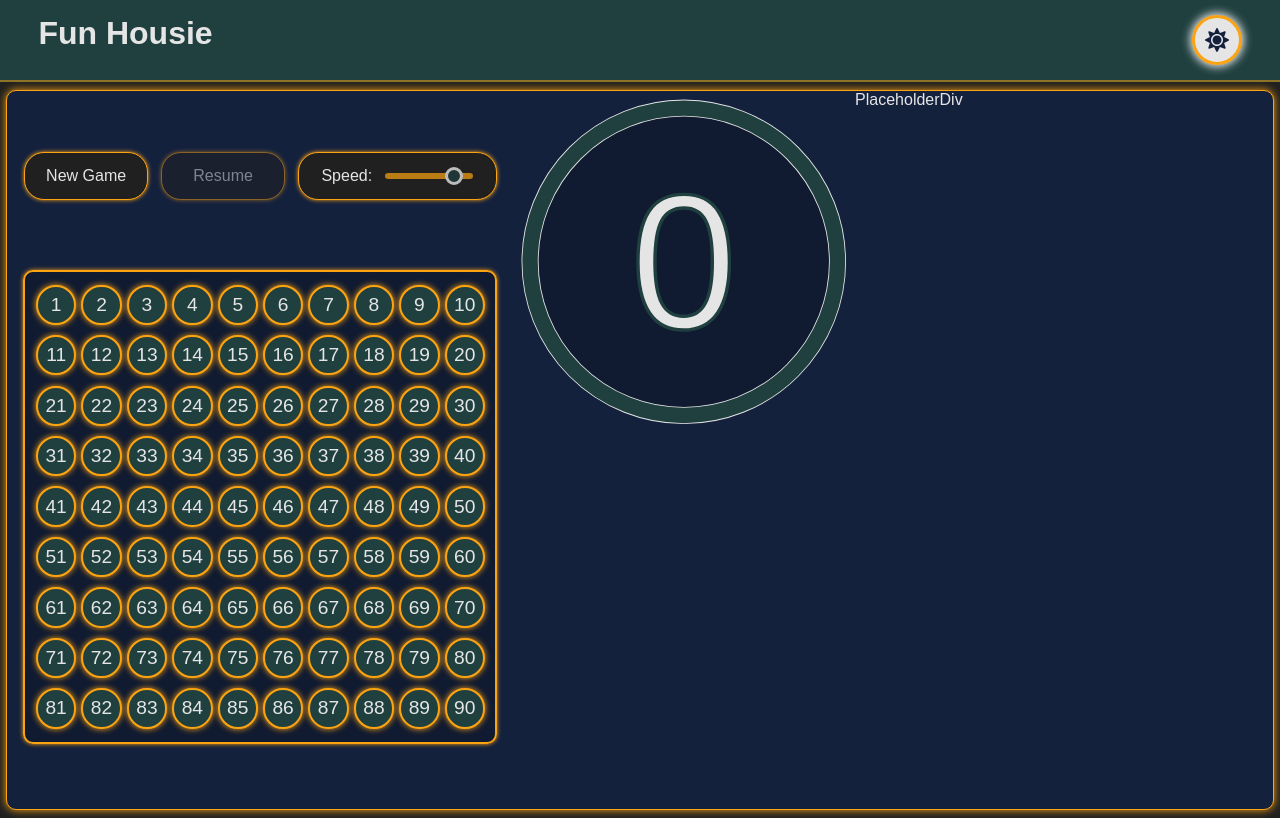
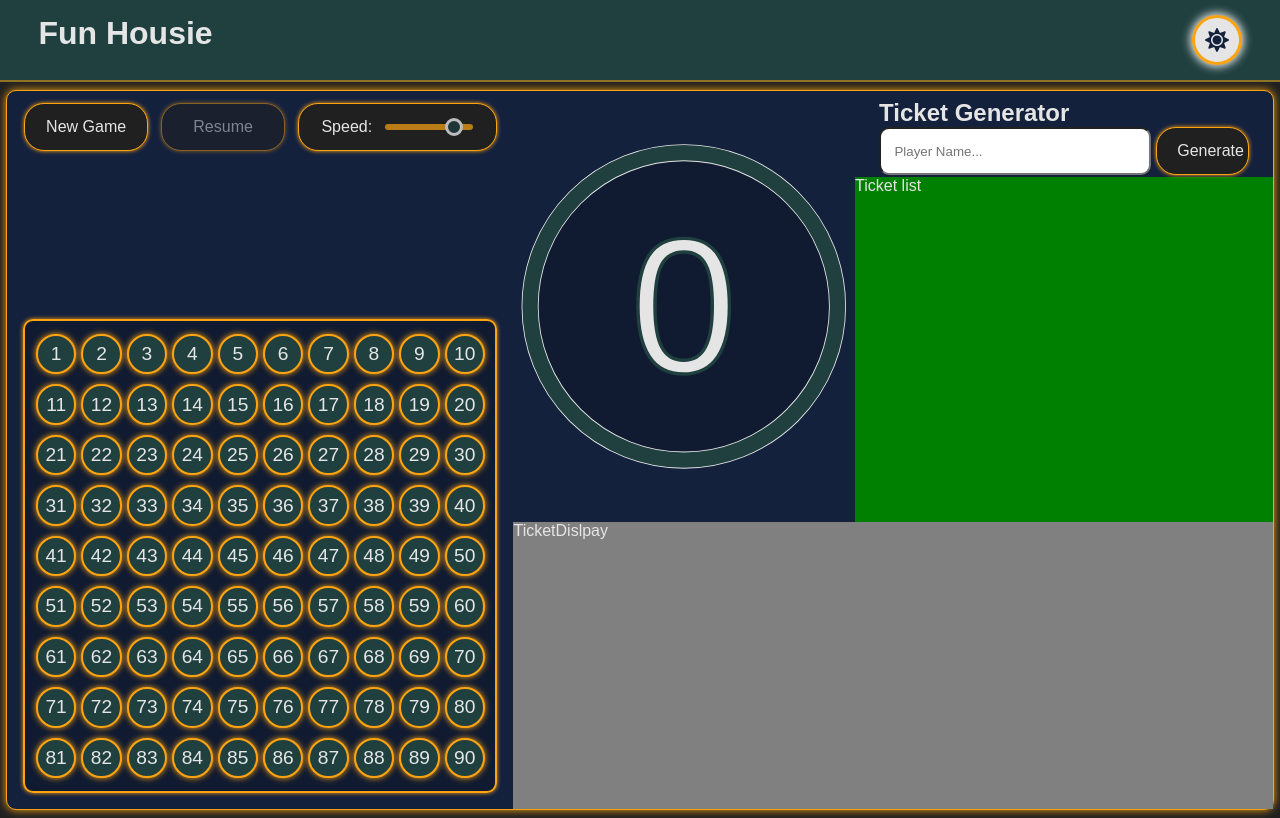
Before and after one commit to rohitharidas91/Fun-Housie, a React (Vite) app: page / in a window 1280 px wide. Built offline with nearby package versions, Linux system fonts and the light colour scheme.

Commit message:
Added ticket Generator Component skeleton

```diff
--- a/src/components/App/App.css
+++ b/src/components/App/App.css
@@ -14,7 +14,7 @@
     width: 40%;
     display: flex;
     flex-direction: column;
-    justify-content: space-evenly ;
+    justify-content: space-between ;
 }
 
 .appRight {
@@ -23,7 +23,22 @@
 
 .appRightUpper {
     display: flex;
+    justify-content: space-evenly;
+    height: 60%;
 }
+
+.appRightUpper-left {
+    width: 45%;
+    display: flex;
+}
+.appRightUpper-right {
+    width: 55%;
+}
+.appRightLower {
+    height: 40%;
+
+}
+
 
 /* Mobile Responsive */
 @media screen and (max-width: 1024px) {
--- a/src/components/App/App.jsx
+++ b/src/components/App/App.jsx
@@ -4,8 +4,12 @@ import Header from '../Header/Header'
 import GameMenu from '../GameMenu/GameMenu';
 import Board from '../Board/Board';
 import Timer from '../Timer/Timer'
+import TicketGenerator from '../TicketGenerator/TicketGenerator';
+import TicketList from '../TicketList/TicketList';
+import TicketDisplay from '../TicketDisplay/TicketDisplay';
 import '../Theme/theme.css';
 import ThemeProvider from '../Theme/ThemeProvider'
+
 
 function App() {
 
@@ -15,6 +19,20 @@ function App() {
   const [speed, setSpeed] = useState(10); // initate speed at 10
   const [timeLeft, setTimeLeft] = useState(speed)
   const [currentNum, setCurrentNum] = useState(0);
+
+  //This is a temporary array for tickets... I am manually making them but will do it through a function later on
+  const tickets = [
+    {
+      ticketId: 1,
+      playerName: 'Player1',
+      ticketNumbers: [1, 3, 10, 21, 37, 39, 46, 53, 59, 60, 65, 66, 76, 88, 90]
+    },
+    {
+      ticketId: 2,
+      playerName: 'Player2',
+      ticketNumbers: [4, 13, 20, 26, 30, 40, 44, 55, 56, 68, 69, 72, 74, 86, 88]
+    }
+  ];
 
   //Reset Game function
   function resetGame() {
@@ -77,6 +95,7 @@ function App() {
             resetGame={resetGame}
             pause={pause}
             setPause={setPause}
+            callNumber={callNumber}
           />
           <Board
             gridNum={gridNum}
@@ -85,6 +104,7 @@ function App() {
         </div>
         <div className='appRight'>
           <div className='appRightUpper'>
+            <div className='appRightUpper-left'>
               <Timer
                 speed={speed}
                 timeLeft={timeLeft}
@@ -94,7 +114,14 @@ function App() {
                 currentNum={currentNum}
                 setCurrentNum={setCurrentNum}
               />
-            <div>PlaceholderDiv</div>
+            </div>
+            <div className='appRightUpper-right'>
+              <TicketGenerator />
+              <TicketList />
+            </div>
+          </div>
+          <div className='appRightLower'>
+            <TicketDisplay />
           </div>
         </div>
 
--- a/src/components/GameMenu/GameMenu.jsx
+++ b/src/components/GameMenu/GameMenu.jsx
@@ -16,6 +16,7 @@ function GameMenu(props) {
         if (props.gameStarted === false) {
             props.setGameStarted(true)
             props.setPause(false);
+            props.callNumber();
         } else props.resetGame();
     }
 
--- /dev/null
+++ b/src/components/TicketDisplay/TicketDisplay.jsx
@@ -0,0 +1,11 @@
+import styles from './TicketDisplay.module.css'
+
+
+function TicketDisplay(props) {
+    return(
+        <div className={styles.ticketDisplay}>TicketDislpay</div>
+    )
+}
+
+
+export default TicketDisplay;
--- /dev/null
+++ b/src/components/TicketDisplay/TicketDisplay.module.css
@@ -0,0 +1,4 @@
+.ticketDisplay {
+    background: grey;
+    height: 100%;
+}
--- a/src/components/TicketGenerator/TicketGenerator.jsx
+++ b/src/components/TicketGenerator/TicketGenerator.jsx
@@ -1 +1,15 @@
 import styles from './TicketGenerator.module.css'
+
+function TicketGenerator(props) {
+    return (
+        <div className={styles.ticketGenerator}>
+            <h2>Ticket Generator</h2>
+            <div className={styles.ticketInput}>
+                <input type='text' placeholder='Player Name...' className={styles.playerName}/>
+                <button>Generate</button>
+            </div>
+        </div>
+    )
+}
+
+export default TicketGenerator;
--- a/src/components/TicketGenerator/TicketGenerator.module.css
+++ b/src/components/TicketGenerator/TicketGenerator.module.css
@@ -0,0 +1,20 @@
+.ticketGenerator {
+    height: 20%;
+    padding: 0.5em 1.5em;
+    display: flex;
+    flex-direction: column;
+    justify-content: space-between;
+}
+
+.ticketInput {
+    display: flex;
+    justify-content: space-between;
+
+}
+
+.playerName {
+    width: 100%;
+    border-radius: 10px;
+    margin-right: 5px;
+    padding: 1em;
+}
--- /dev/null
+++ b/src/components/TicketList/TicketList.jsx
@@ -0,0 +1,9 @@
+import styles from './TicketList.module.css'
+
+function TicketList(props) {
+    return (
+        <div className={styles.ticketList}>Ticket list</div>
+    )
+}
+
+export default TicketList;
--- /dev/null
+++ b/src/components/TicketList/TicketList.module.css
@@ -0,0 +1,4 @@
+.ticketList {
+    background: green;
+    height: 80%;
+}
--- a/src/components/Timer/Timer.module.css
+++ b/src/components/Timer/Timer.module.css
@@ -1,5 +1,5 @@
 .circleContainer {
-    width: 45%;
+    width: 100%;
     aspect-ratio: 1/1;
 }
 
```
Lines whose indentation alone changed are shown as unchanged.
